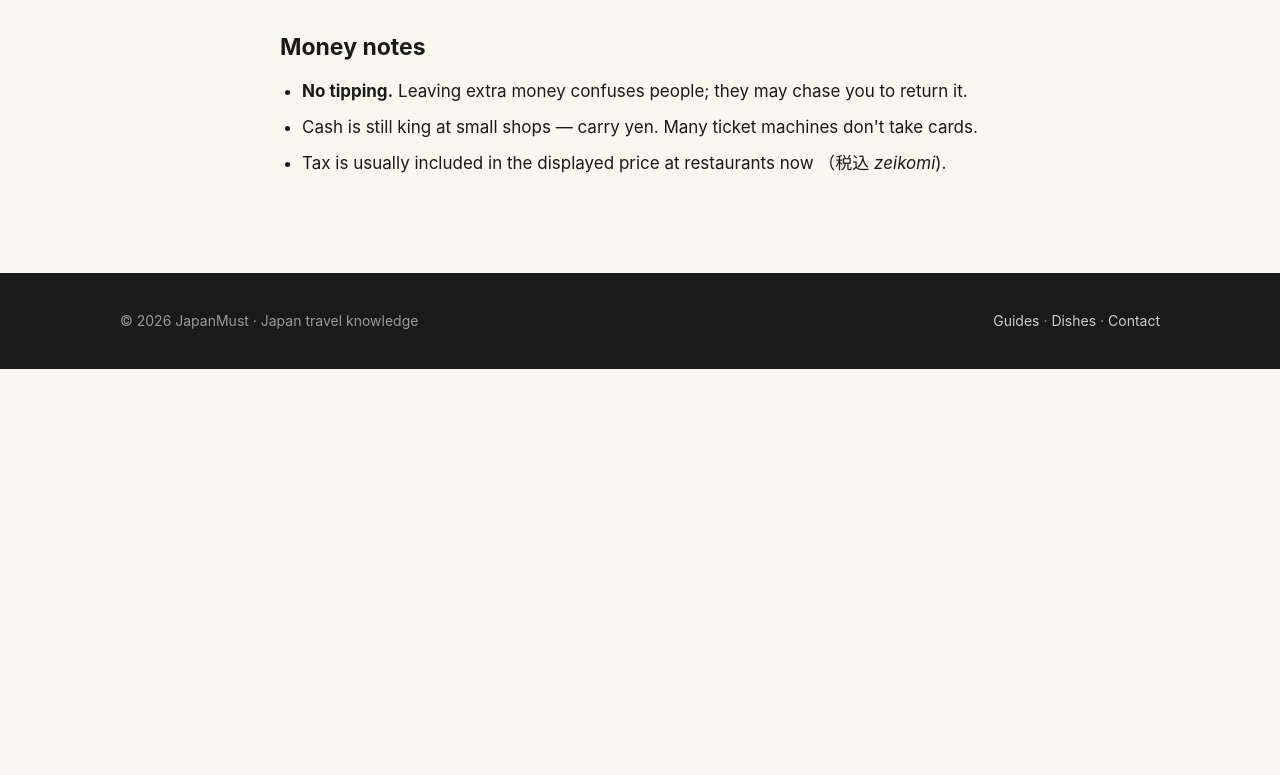
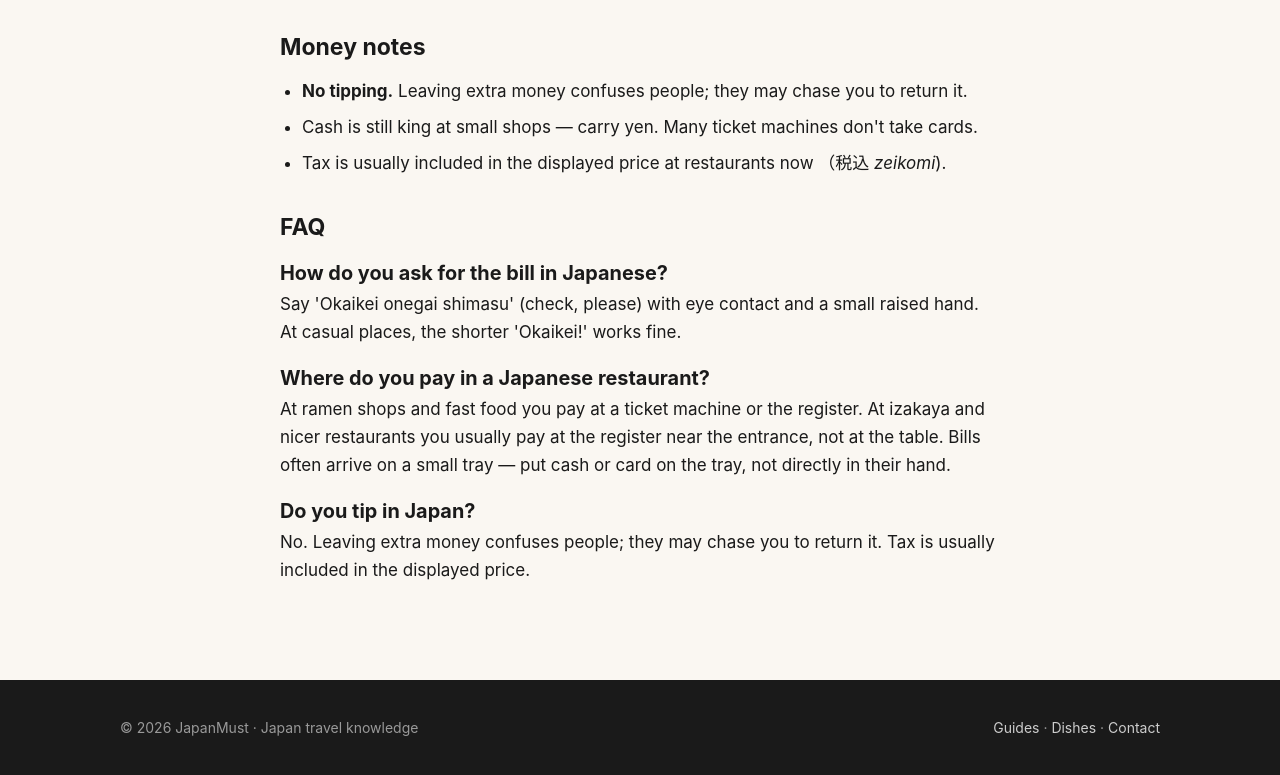
Before and after one commit to drrootBro/japanmust, a plain HTML site: page guides/ask-for-bill/index.html in a window 1280 px wide. Shown: the part 1291-2066 px from the top of the page. Before the commit the page ends 1660 px from the top, so only its background shows below. Drawn offline with Linux system fonts and the light colour scheme.

Commit message:
Add visible FAQ to guides/ask-for-bill (match FAQPage JSON-LD)
Added FAQ section with information on asking for the bill in Japanese and payment practices in Japanese restaurants.

```diff
--- a/guides/ask-for-bill/index.html
+++ b/guides/ask-for-bill/index.html
@@ -80,6 +80,13 @@
     <li>Cash is still king at small shops — carry yen. Many ticket machines don't take cards.</li>
     <li>Tax is usually included in the displayed price at restaurants now （税込 <em>zeikomi</em>).</li>
   </ul>
+<h2>FAQ</h2>
+  <h3>How do you ask for the bill in Japanese?</h3>
+  <p>Say 'Okaikei onegai shimasu' (check, please) with eye contact and a small raised hand. At casual places, the shorter 'Okaikei!' works fine.</p>
+  <h3>Where do you pay in a Japanese restaurant?</h3>
+  <p>At ramen shops and fast food you pay at a ticket machine or the register. At izakaya and nicer restaurants you usually pay at the register near the entrance, not at the table. Bills often arrive on a small tray — put cash or card on the tray, not directly in their hand.</p>
+  <h3>Do you tip in Japan?</h3>
+  <p>No. Leaving extra money confuses people; they may chase you to return it. Tax is usually included in the displayed price.</p>
 </article>
 
 <footer>
```
